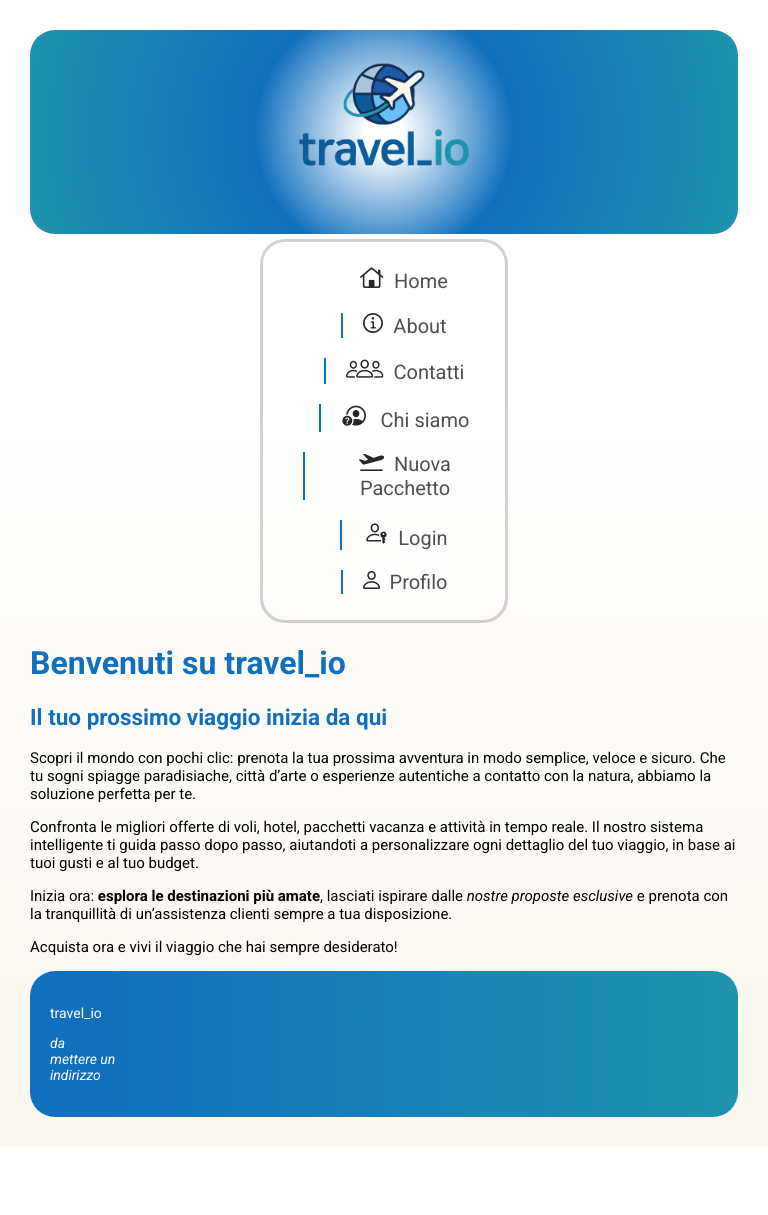
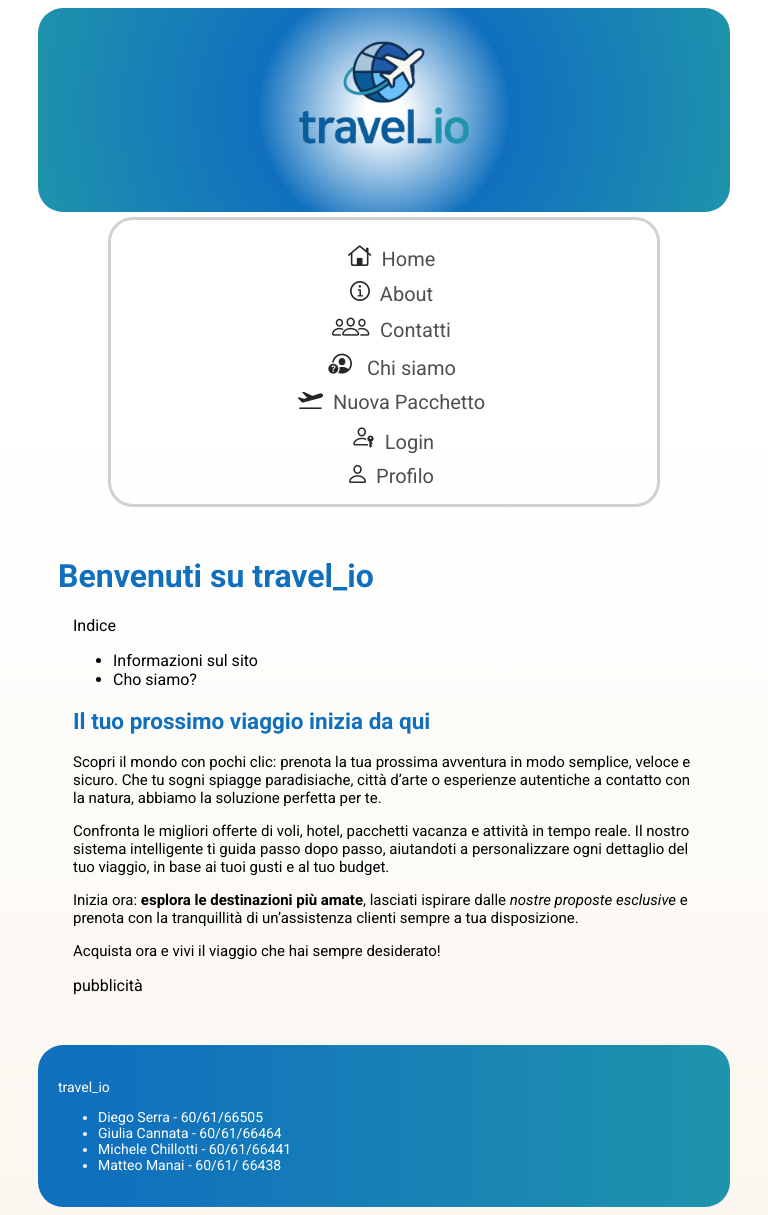
Before and after one commit to diiego-s/FPW_Project, a Vue app in the folder Travel_io/: page / in a window 768 px wide. Before the commit the page ends 1147 px from the top, so only its background shows below. Built offline with nearby package versions, Linux system fonts and the light colour scheme.

Commit message:
aggiunto layout a tre colonne

```diff
--- a/Travel_io/index.html
+++ b/Travel_io/index.html
@@ -2,12 +2,13 @@
 <html lang="">
   <head>
     <meta charset="UTF-8">
-    <link rel="icon" href="/favicon.ico">
+    <link rel="icon" href="./favicon.ico" type="image/x-icon">
     <meta name="viewport" content="width=device-width, initial-scale=1.0">
     <link rel="preconnect" href="https://fonts.googleapis.com">
     <link rel="preconnect" href="https://fonts.gstatic.com" crossorigin>
     <link href="https://fonts.googleapis.com/css2?family=Roboto:ital,wght@0,100..900;1,100..900&display=swap" rel="stylesheet">
-    <title>Vite App</title>
+    <meta name="keywords" content="viaggi, prenotazione viaggi, voli, hotel, vacanze, pacchetti vacanza, destinazioni, offerte viaggio, prenota online, turismo">
+    <title>travel_io</title>
   </head>
   <body>
     <div id="app"></div>
--- a/Travel_io/src/assets/base.css
+++ b/Travel_io/src/assets/base.css
@@ -18,3 +18,40 @@ body{
 *{
     box-sizing: border-box;
 }
+
+.col-1{width: 25%}
+.col-2{width: 50%}
+.col-3{width: 25%}
+
+@media only screen and (min-width: 768px){
+    [class*="col-"]{
+        float: left;
+        padding: 0px 15px;
+    }
+
+    #navbar {
+        position: sticky;
+        top: 0px;
+    }
+}
+
+@media only screen and (max-width: 768px){
+    [class*="col-"]{
+        float: none;
+        width: 100%;
+    }
+
+    #navbar {
+        position: static;
+        display: block;
+        text-align: center;
+        margin-right: 100px;
+        margin-left: 100px;
+        padding-right: 25px;
+    }
+
+    #navbar li {
+        display: list-item;
+        border-left: none;
+    }
+}
--- a/Travel_io/src/assets/main.css
+++ b/Travel_io/src/assets/main.css
@@ -2,7 +2,6 @@
 
 body{
     background: linear-gradient(to bottom, var(--white)35%, var(--secondary)100%);
-    margin: 30px;
 }
 
 header{
@@ -10,6 +9,8 @@ header{
     text-align: center;
     margin-bottom: 0px;
     border-radius: 25px;
+    margin-left: 30px;
+    margin-right: 30px;
 }
 
 footer{
@@ -19,6 +20,8 @@ footer{
     padding: 20px;
     font-size: 14px;
     border-radius: 25px;
+    margin-left: 30px;
+    margin-right: 30px;
 }
 
 h1, h2, h3{
@@ -27,6 +30,10 @@ h1, h2, h3{
 
 #info{
     font-size: 15px;
+}
+
+#homepage{
+    margin: 50px;
 }
 
 nav{
--- a/Travel_io/src/components/Footer.vue
+++ b/Travel_io/src/components/Footer.vue
@@ -1,6 +1,11 @@
 <template>
      <footer>
             <p>travel_io</p>
-            <p><i>da<br>mettere un <br>indirizzo</i></p>
+            <ul>
+                <li>Diego Serra - 60/61/66505</li>
+                <li>Giulia Cannata - 60/61/66464</li>
+                <li>Michele Chillotti - 60/61/66441</li>
+                <li>Matteo Manai - 60/61/ 66438</li>
+            </ul>
         </footer>
 </template>
--- a/Travel_io/src/views/HomeView.vue
+++ b/Travel_io/src/views/HomeView.vue
@@ -1,8 +1,17 @@
 <template>
 
+   <div id="homepage">
       <h1>Benvenuti su travel_io</h1>
 
-   <article id="info">
+      <div class="col-1">
+         <p>Indice</p>
+         <ul id="indice">
+            <li><a>Informazioni sul sito</a></li>
+            <li><a>Cho siamo?</a></li>
+         </ul>
+      </div>
+
+      <article id="info" class="col-2">
          <h2>Il tuo prossimo viaggio inizia da qui</h2>
          <p>Scopri il mondo con pochi clic: prenota la tua prossima avventura in modo semplice, veloce e sicuro. Che tu sogni spiagge paradisiache, città d’arte o esperienze autentiche a contatto con la natura, abbiamo la soluzione perfetta per te.</p>
          <p>Confronta le migliori offerte di voli, hotel, pacchetti vacanza e attività in tempo reale. Il nostro sistema intelligente ti guida passo dopo passo, aiutandoti a personalizzare ogni dettaglio del tuo viaggio, in base ai tuoi gusti e al tuo budget.</p>
@@ -10,6 +19,14 @@
          <p>Acquista ora e vivi il viaggio che hai sempre desiderato!</p>
       </article>
 
+      <div class="col-3">
+         <p>pubblicit&agrave;</p>
+      </div>
+
+   </div>
+
+
+
 
 
 </template>
```
Also changed, not shown: 1 other file (tests, documents, lock files or other folders). Lines whose indentation alone changed are shown as unchanged.
